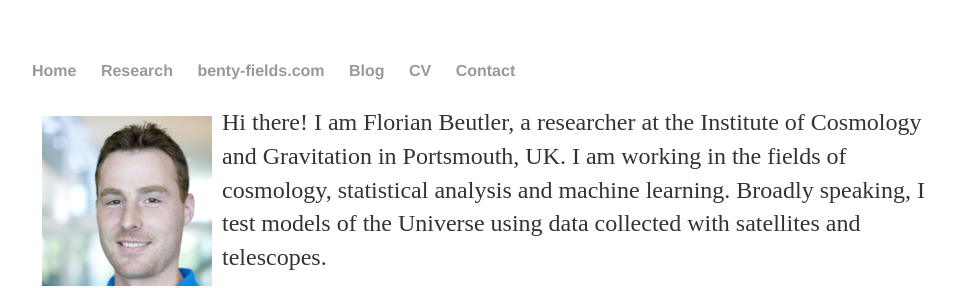
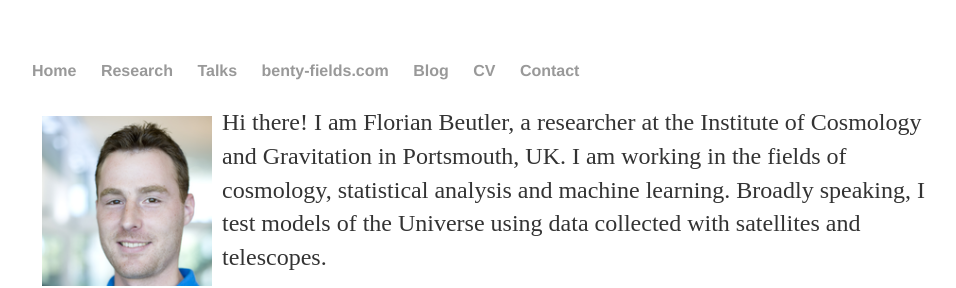
Before and after one commit to fbeutler/fbeutler.github.io, a Jekyll site: the page built from index.html, in a window 1280 px wide. Shown: the top 288 px of the page, without its empty margins (160-1116 px from the left). Built offline with Jekyll 4.4.1, drawn with Linux system fonts in a browser that asks for light colours.

Commit message:
Update default.html

```diff
--- a/_layouts/default.html
+++ b/_layouts/default.html
@@ -13,6 +13,7 @@
       <ul>
         <li><a href="/">Home</a></li>
         <li><a href="/research/projects.html">Research</a></li>
+        <li><a href="/talks/talks.html">Talks</a></li>
         <li><a href="/benty-fields/benty-fields.html">benty-fields.com</a></li>
         <li><a href="https://mystatisticsblog.blogspot.com/" target="_blank">Blog</a></li>
         <li><a href="/cv">CV</a></li>
```
